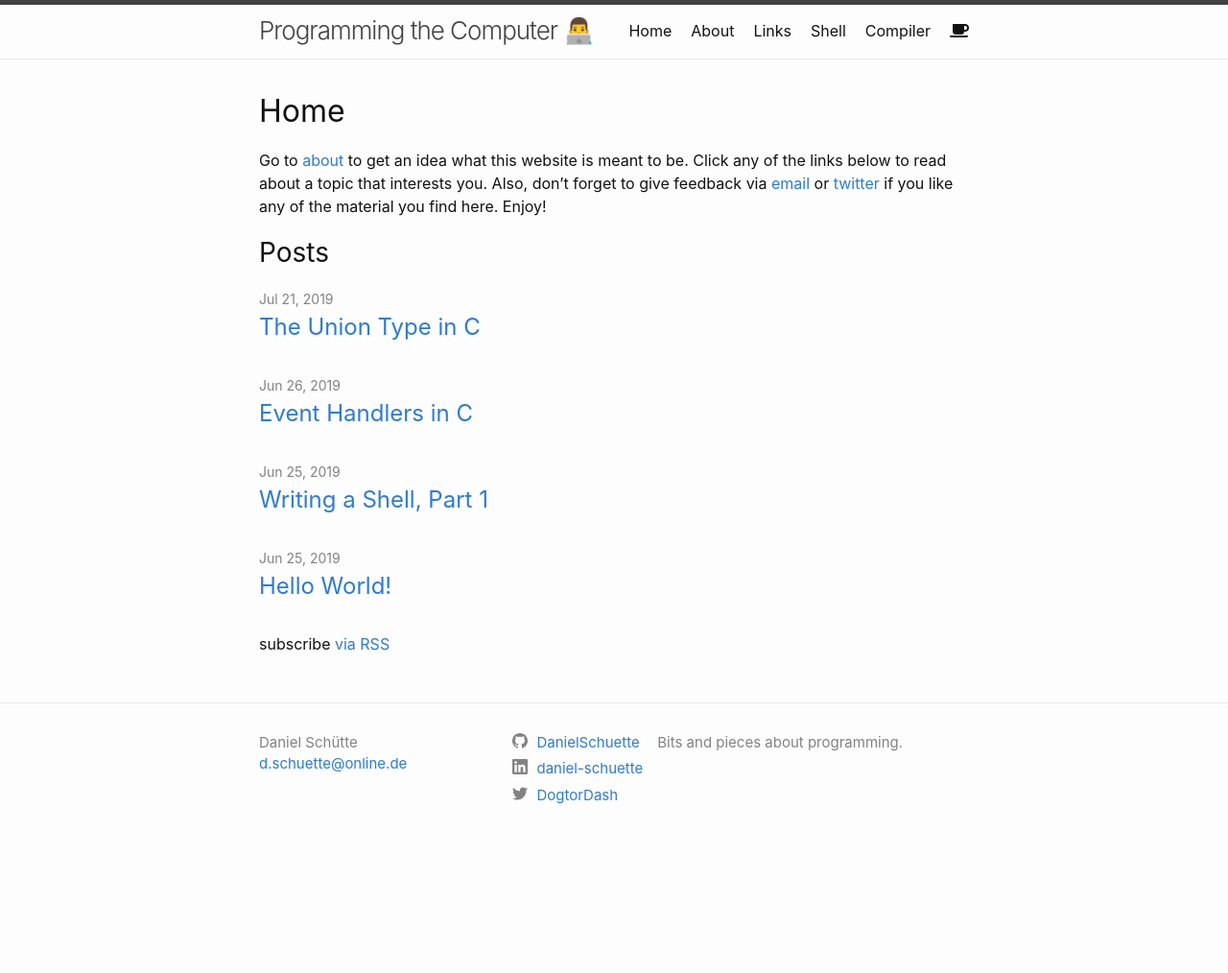
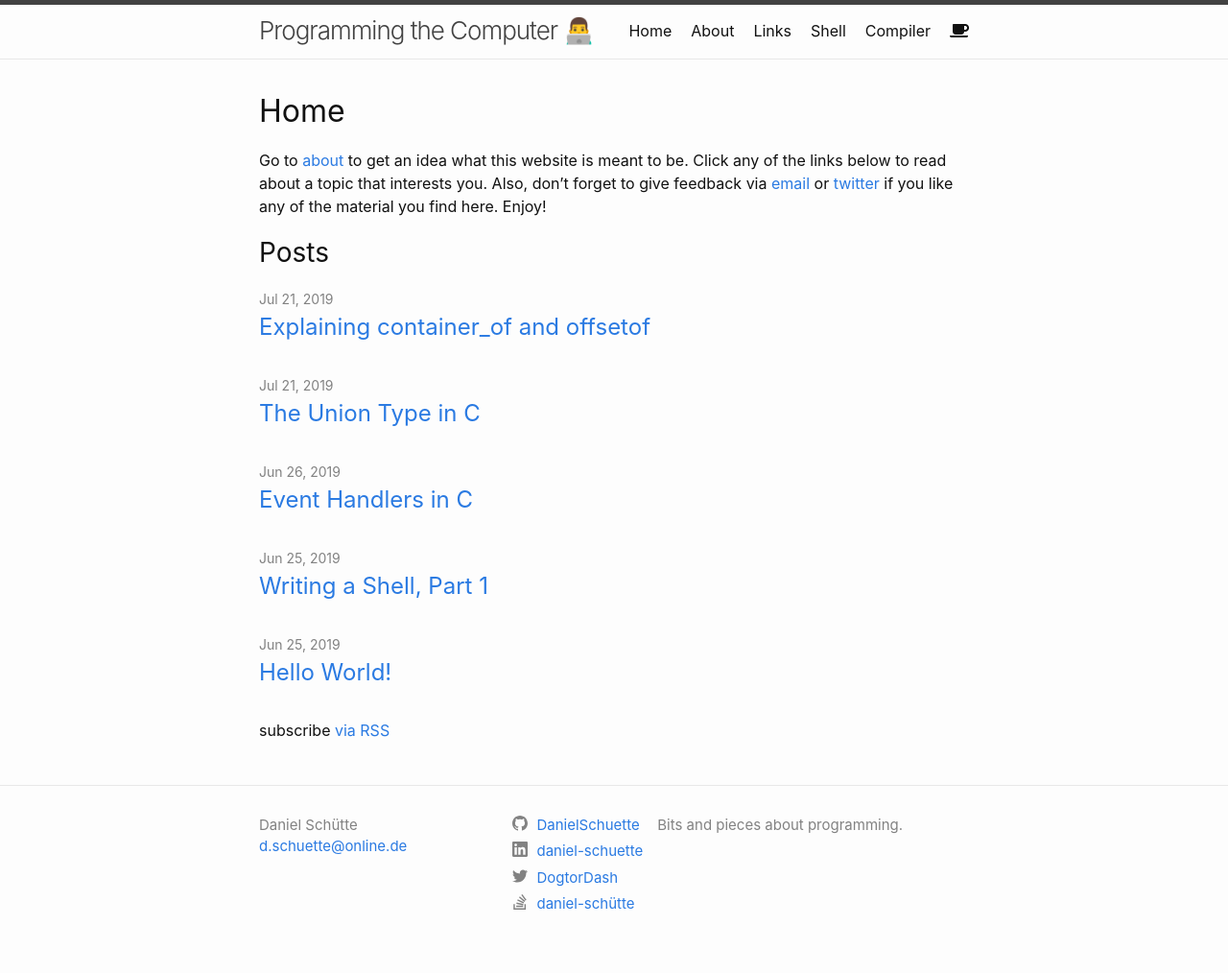
Before and after one commit to DanielSchuette/DanielSchuette.github.io, a Jekyll site: the page built from index.md, in a window 1280 px wide. Shown: the whole page at 96% size. Built offline with Jekyll 4.4.1, drawn with Linux system fonts in a browser that asks for light colours; nearby versions of some CDN libraries; some web fonts are replaced; before the commit the page ends 900 px from its top, so only the background shows below that.

Commit message:
add SO icon to footer

```diff
--- a/_includes/social.html
+++ b/_includes/social.html
@@ -11,4 +11,7 @@
   {%- if site.youtube_username -%}<li><a href="https://youtube.com/{{ site.youtube_username| cgi_escape | escape }}"><svg class="svg-icon"><use xlink:href="{{ '/assets/minima-social-icons.svg#youtube' | relative_url }}"></use></svg> <span class="username">{{ site.youtube_username| escape }}</span></a></li>{%- endif -%}
   {%- if site.googleplus_username -%}<li><a href="https://plus.google.com/{{ site.googleplus_username| escape }}"><svg class="svg-icon"><use xlink:href="{{ '/assets/minima-social-icons.svg#googleplus' | relative_url }}"></use></svg> <span class="username">{{ site.googleplus_username| escape }}</span></a></li>{%- endif -%}
   {%- if site.rss -%}<li><a href="{{ 'feed.xml' | relative_url }}"><svg class="svg-icon"><use xlink:href="{{ '/assets/minima-social-icons.svg#rss' | relative_url }}"></use></svg> <span>{{ site.rss | escape }}</span></a></li>{%- endif -%}
+
+  <!-- manually added SO icon -->
+  <li><a href="https://stackoverflow.com/users/9448870/daniel-schütte"><svg class="svg-icon"><use xlink:href="{{ '/assets/minima-social-icons.svg#stackoverflow' | relative_url }}"></use></svg> <span class="username">daniel-schütte</span></a></li>
 </ul>
--- /dev/null
+++ b/_posts/2019-07-28-container_off_offsetof.md
@@ -0,0 +1,6 @@
+---
+layout: post
+title:  "Explaining container_of and offsetof"
+date:   2019-07-21 18:05:00 +0200
+categories: c
+---
```
